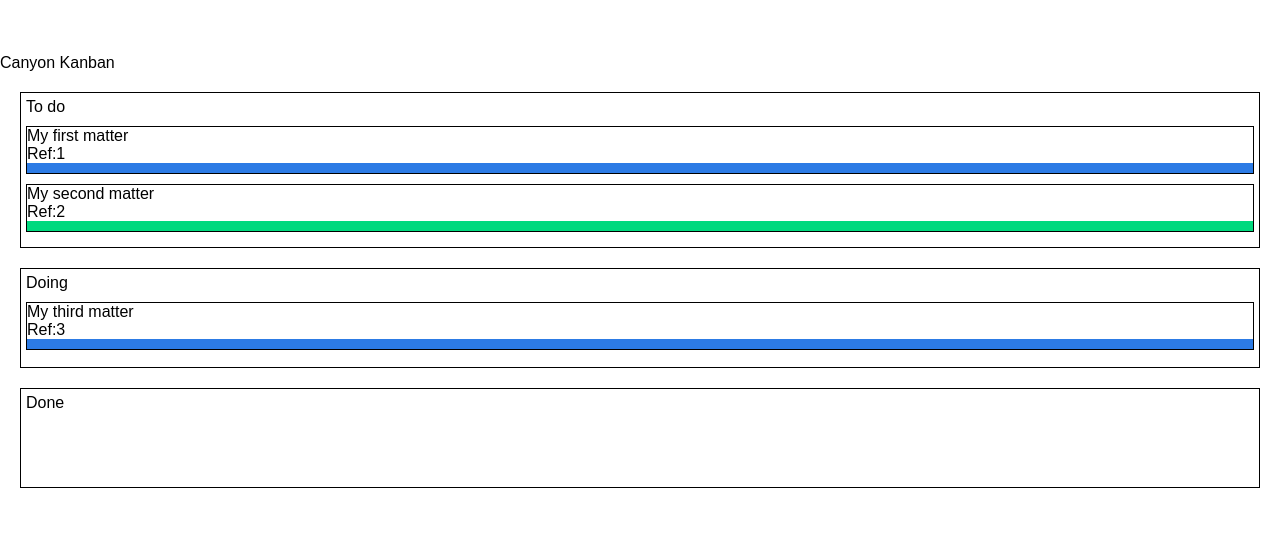
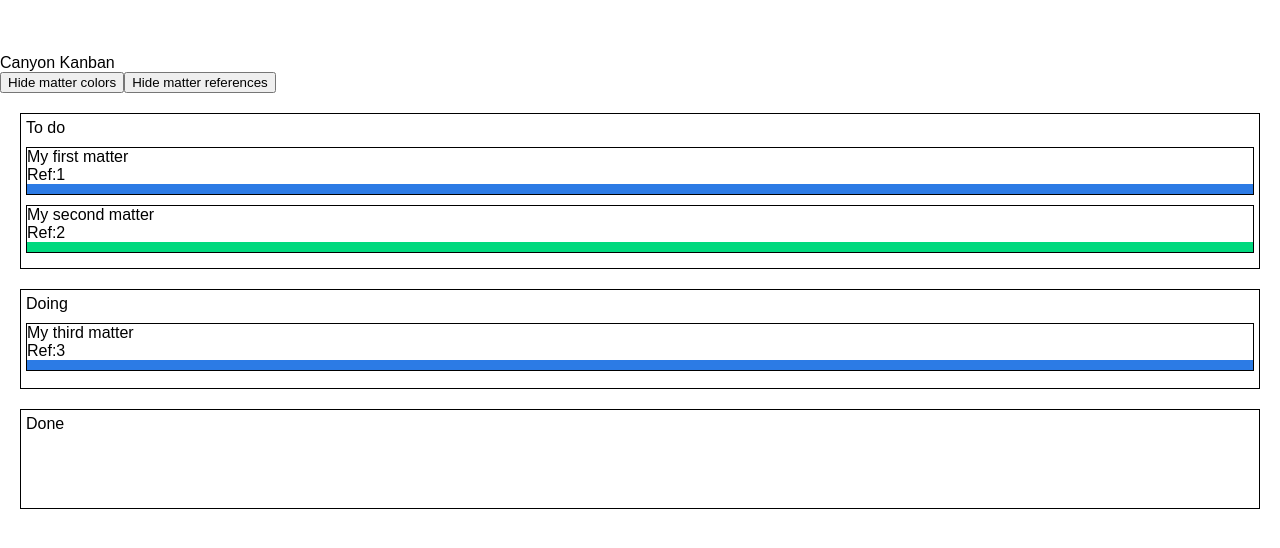
Before and after one commit to diego-tests/kanban, a Vue app: page / in a window 1280 px wide. Shown: the top 548 px of the page. Built offline with nearby package versions, Linux system fonts and the light colour scheme.

Commit message:
User can toggle some card attributes visibility Fixes #6

```diff
--- a/src/components/App/App.vue
+++ b/src/components/App/App.vue
@@ -3,6 +3,7 @@
         <h1>
             Canyon Kanban
         </h1>
+        <DisplayOptions />
         <AppStages
             v-if="stagesData"
             :stages="stagesData"
@@ -14,11 +15,13 @@
 import { mapState } from 'vuex'
 import { FETCH_APP_DATA } from '../../store/_actionTypes'
 import AppStages from './AppStages/AppStages'
+import DisplayOptions from './DisplayOptions/DisplayOptions'
 
 export default {
   name: 'App',
   components: {
     AppStages,
+    DisplayOptions,
   },
   computed: {
     ...mapState({
--- a/src/components/App/AppStages/AppStage/StageCard/StageCard.vue
+++ b/src/components/App/AppStages/AppStage/StageCard/StageCard.vue
@@ -1,22 +1,33 @@
 <template>
     <article class="stage-card">
         <h2>{{ card.title }}</h2>
-        <div class="reference">
+        <div
+            v-show="showRefs"
+            class="reference"
+        >
             Ref:{{ card.reference }}
         </div>
         <div
+            v-show="showColors"
             class="color"
             :style="{backgroundColor: card.color}"
         />
     </article>
 </template>
 <script>
+import { mapState } from 'vuex'
 export default {
   props: {
     card: {
       type: Object,
       required: true,
     },
+  },
+  computed: {
+    ...mapState({
+      showColors: state=> state.ui.showColors,
+      showRefs: state=> state.ui.showRefs,
+    }),
   },
 }
 </script>
--- /dev/null
+++ b/src/components/App/DisplayOptions/DisplayOptions.vue
@@ -0,0 +1,42 @@
+<template>
+    <div class="display-options">
+        <button
+            data-testid="color"
+            @click="toggleColorDisplay"
+        >
+            {{ colorAction }} matter colors
+        </button>
+        <button
+            data-testid="references"
+            @click="toggleRefsDisplay"
+        >
+            {{ referenceAction }} matter references
+        </button>
+    </div>
+</template>
+<script>
+import { mapState } from 'vuex'
+import { TOGGLE_SHOW_COLORS, TOGGLE_SHOW_REFS } from '../../../store/_mutationTypes'
+export default {
+  computed: {
+    ...mapState({
+      showColors: state=> state.ui.showColors,
+      showRefs: state=> state.ui.showRefs,
+    }),
+    colorAction() {
+      return this.showColors? 'Hide' : 'Show'
+    },
+    referenceAction() {
+      return this.showRefs? 'Hide' : 'Show'
+    },
+  },
+  methods: {
+    toggleColorDisplay() {
+      this.$store.commit(TOGGLE_SHOW_COLORS)
+    },
+    toggleRefsDisplay() {
+      this.$store.commit(TOGGLE_SHOW_REFS)
+    },
+  },
+}
+</script>
--- a/src/store/_mutationTypes.js
+++ b/src/store/_mutationTypes.js
@@ -1,3 +1,9 @@
+//main
 export const SET_INITIAL_DATA = 'Set initial data'
 export const SET_LAST_FRONT_UPDATE = 'Set Last front update timestamp'
 export const SET_STAGE_CARDS_ORDER = 'Set Stage cards order'
+
+
+//ui
+export const TOGGLE_SHOW_COLORS = 'Set show colors'
+export const TOGGLE_SHOW_REFS = 'Set show refs'
--- a/src/store/index.js
+++ b/src/store/index.js
@@ -1,6 +1,7 @@
 import Vue from 'vue'
 import Vuex from 'vuex'
 import axios from 'axios'
+import ui from './ui'
 import {
   FETCH_APP_DATA,
   CHANGE_STAGE_CARDS_ORDER,
@@ -18,6 +19,7 @@ export default new Vuex.Store({
     stagesData: null,
     lastFrontUpdate: new Date(),
   }),
+  modules: { ui },
   mutations: {
     [SET_INITIAL_DATA](state, data) {
       state.stagesData = data
--- /dev/null
+++ b/src/store/ui.js
@@ -0,0 +1,21 @@
+import {
+  TOGGLE_SHOW_COLORS,
+  TOGGLE_SHOW_REFS,
+} from './_mutationTypes'
+
+
+export default  {
+  state: ()=> ({
+    showColors: true,
+    showRefs: true,
+  }),
+
+  mutations: {
+    [TOGGLE_SHOW_COLORS](state) {
+      state.showColors = !state.showColors
+    },
+    [TOGGLE_SHOW_REFS](state) {
+      state.showRefs = !state.showRefs
+    },
+  },
+}
--- a/src/testMocks.js
+++ b/src/testMocks.js
@@ -1,8 +1,14 @@
 import { FETCH_APP_DATA } from './store/_actionTypes'
+import { TOGGLE_SHOW_COLORS, TOGGLE_SHOW_REFS } from './store/_mutationTypes'
 import data from '../public/data.json'
 
 export const mockActions = {
   [FETCH_APP_DATA]: jest.fn(),
 }
 
+export const mockMutations = {
+  [TOGGLE_SHOW_REFS]: jest.fn(),
+  [TOGGLE_SHOW_COLORS]: jest.fn(),
+}
+
 export const mockInitialdata = data
```
Also changed, not shown: 2 other files (tests, documents, lock files or other folders).
